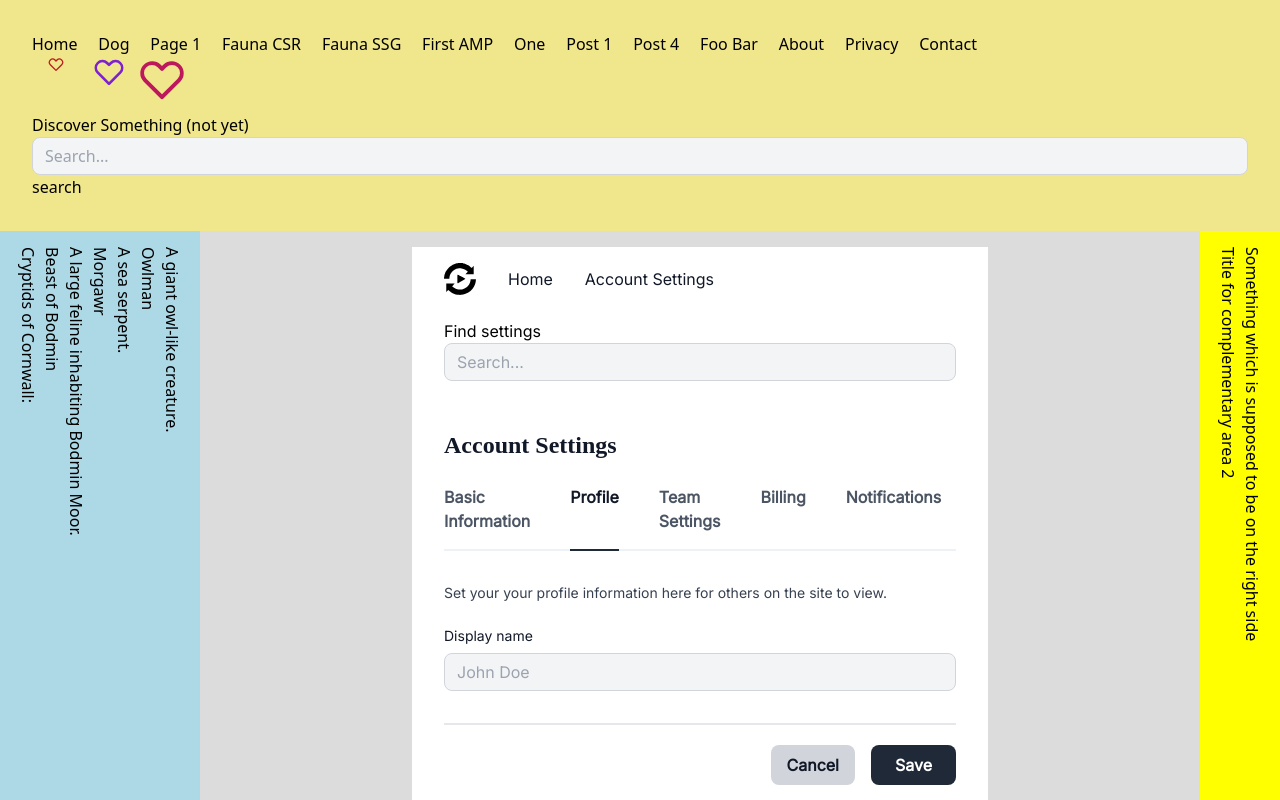
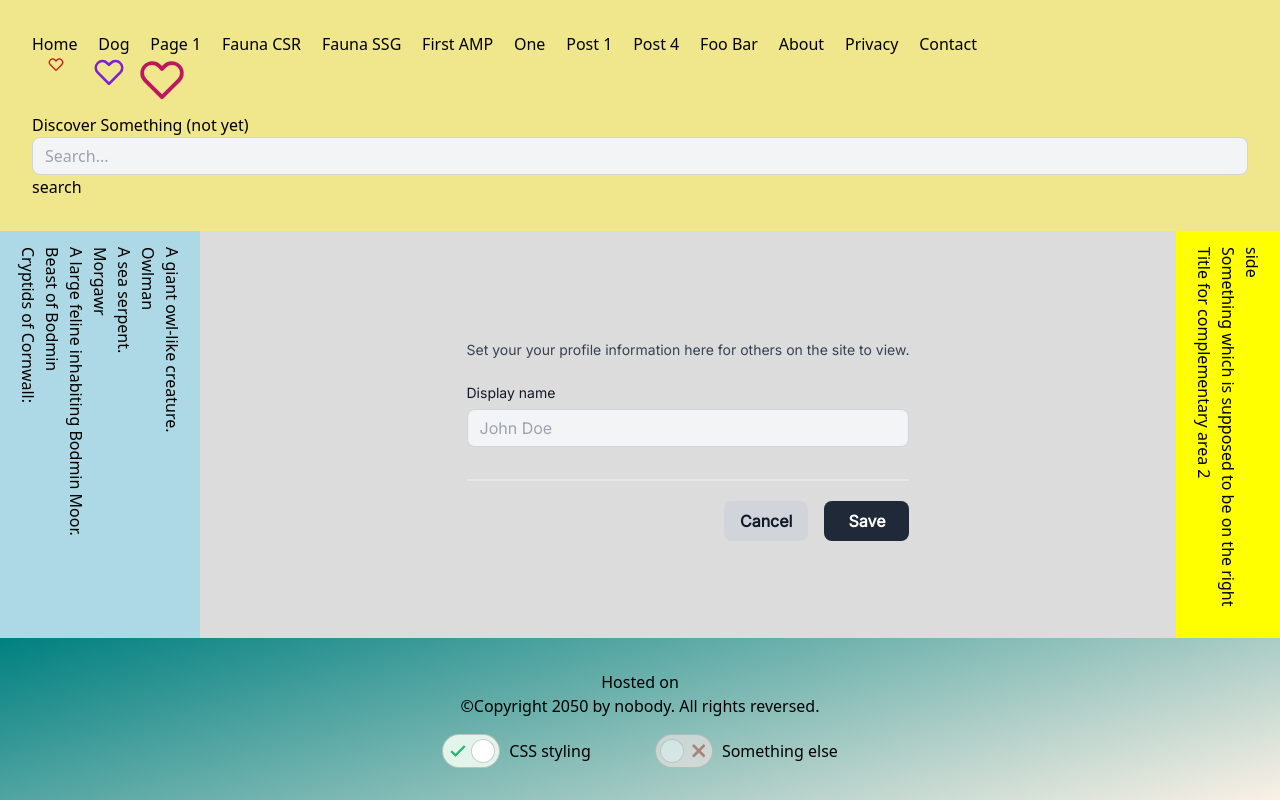
Before and after one commit to einSelbst/overnext, a Next.js app: page /account-settings/profile in a window 1280 px wide. Shown: the top 800 px of the page. Built offline with nearby package versions, Linux system fonts and the light colour scheme; a web font is replaced by a local one.

Commit message:
wip: wip

```diff
--- a/src/layouts/account-settings.layout.tsx
+++ b/src/layouts/account-settings.layout.tsx
@@ -67,7 +67,8 @@ const AccountSettingsLayout = ({
 )
 
 /* export const getLayout = (page: React.ReactNode) => */
-export const getLayout = (page: NextPage) =>
+// export const getLayout = (page: NextPage) =>
+export const getLayout = (page: React.ReactNode) =>
   getSiteLayout(<AccountSettingsLayout>{page}</AccountSettingsLayout>)
 
 export default AccountSettingsLayout
--- a/src/pages/_app.tsx
+++ b/src/pages/_app.tsx
@@ -270,12 +270,12 @@ const _app = ({
       <DefaultSeo {...SEO} />
       <HeadIcons />
       {/* <Layout {...this.props}> */}
-      <Layout>{getLayout(<Component {...pageProps} err={err} />)}</Layout>
+      {/* <Layout>{getLayout(<Component {...pageProps} err={err} />)}</Layout> */}
 
-      {/* <Layout>
+      <Layout key="foo" props="bar" type="baz">
             <Component {...pageProps} />
-            </Layout>
-          */}
+      </Layout>
+
       {/* <LayoutTree
             Component={Component}
             pageProps={pageProps} /> */}
--- a/src/pages/dog.tsx
+++ b/src/pages/dog.tsx
@@ -190,7 +190,7 @@ const Dog: NextLayoutPage = (
   )
 }
 
-Dog.Layout = DefaultLayout
+// Dog.Layout = DefaultLayout
 
 export { getStaticProps } // eslint-disable-line import/group-exports
 export default Dog
--- a/src/typings/layout.d.ts
+++ b/src/typings/layout.d.ts
@@ -67,6 +67,7 @@ declare module 'next/app' {
   }
 }
 
+// eslint-disable-next-line @typescript-eslint/no-redundant-type-constituents
 type NextLayoutPage1<P = Record<string, unknown>, IP = P> = NextComponentType<
   NextPageContext,
   IP,
```
Also changed, not shown: src/typings/next-themes.d.ts (deleted, +0 -45 lines).
